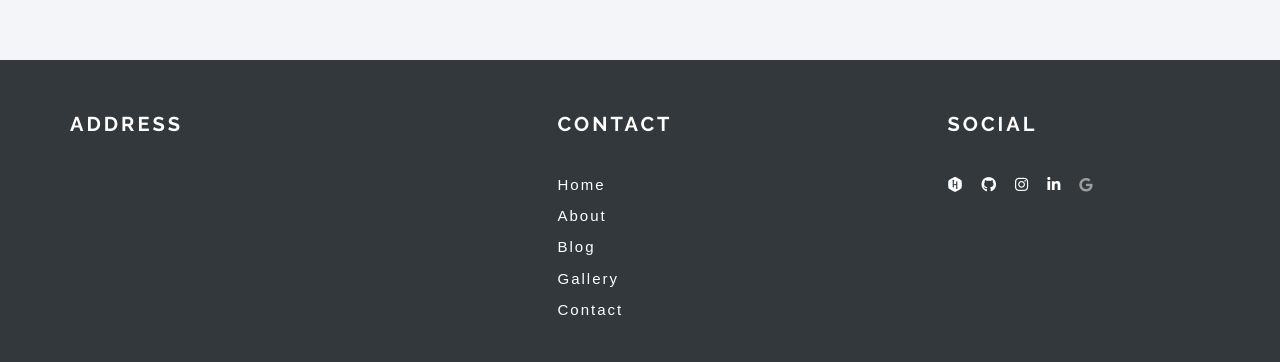
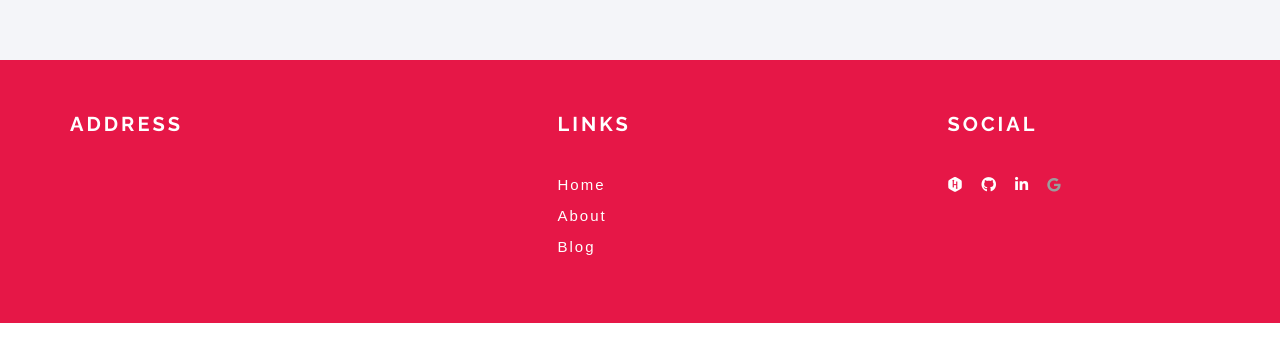
Before and after one commit to sid3345/personal-site, a React (Create React App) app: page /css in a window 1280 px wide. Shown: the part 790-1152 px from the top of the page. After the commit the page ends 1113 px from the top, so only its background shows below. Built offline with nearby package versions, Linux system fonts and the light colour scheme; no server answers.

Commit message:
Update Footer.js

```diff
--- a/src/components/Footer.js
+++ b/src/components/Footer.js
@@ -2,12 +2,16 @@ import React, { Component } from 'react';
 import {linkedin, github, instagram, hackerrank, hackerearth, mail, address , contact } from '../variable'
 
 class Footer extends Component {
+    constructor(props)
+    {
+        super(props);
+    }
+
 
     render() {
         return (
             <div>
-                {/* <Social /> */}
-                <footer>
+                <footer style= {{background: this.props.themes}}>
                     <div className="container">
                         <div className="row">
                             <div className="col-lg-5 col-md-5 col-sm-4 col-xs-12">
@@ -29,7 +33,7 @@ class Footer extends Component {
 
                             <div className="col-lg-4 col-md-4 col-sm-4 col-xs-12">
                                 <ul className="contact">
-                                    <span>Contact</span>
+                                    <span>Links</span>
                                     <li>
                                         <a href="/">Home</a>
                                     </li>
@@ -40,14 +44,6 @@ class Footer extends Component {
 
                                     <li>
                                         <a href="#">Blog</a>
-                                    </li>
-
-                                    <li>
-                                        <a href="#">Gallery </a>
-                                    </li>
-
-                                    <li>
-                                        <a href="#">Contact</a>
                                     </li>
                                 </ul>
                             </div>
@@ -61,10 +57,6 @@ class Footer extends Component {
 
                                     <li>
                                     <a href={github} target="_blank" rel="noopener noreferrer"><i className="fab fa-github"></i></a>
-                                    </li>
-
-                                    <li>
-                                    <a href={instagram} target="_blank" rel="noopener noreferrer"><i className="fab fa-instagram"></i></a>
                                     </li>
 
                                     <li>
```
